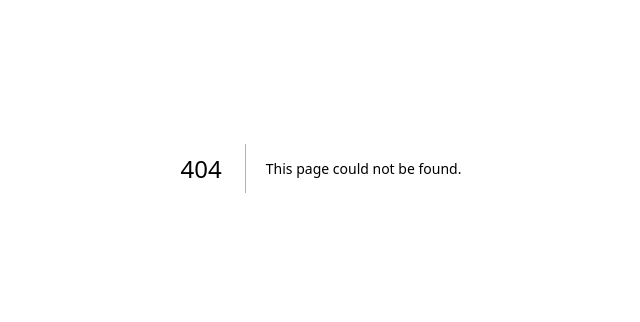
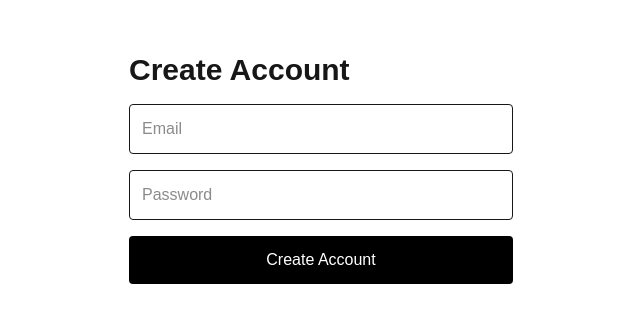
Before and after one commit to nitindahiyabuilds/ai-coach, a Next.js app: page /signup in a window 1280 px wide. Before the commit this address had no page. Shown: the part 232-554 px from the top of the page, without its empty margins (319-959 px from the left). Built offline with nearby package versions, Linux system fonts and the light colour scheme.

Commit message:
feat(auth): implement user signup

```diff
--- a/app/api/health/route.ts
+++ /dev/null
@@ -1,24 +0,0 @@
-import { NextResponse } from "next/server";
-import { supabase } from "@/lib/db/supabase";
-
-export async function GET() {
-  const { data, error } = await supabase
-    .from("health_check")
-    .select("*")
-    .limit(1);
-
-  if (error) {
-    return NextResponse.json(
-      {
-        success: false,
-        error: error.message,
-      },
-      { status: 500 }
-    );
-  }
-
-  return NextResponse.json({
-    success: true,
-    data,
-  });
-}
--- /dev/null
+++ b/app/signup/actions.ts
@@ -0,0 +1,30 @@
+"use server";
+
+import { createClient } from "@/lib/supabase/server";
+
+export async function signup(
+  prevState: { success: boolean; message: string },
+  formData: FormData
+) {
+  const email = formData.get("email") as string;
+  const password = formData.get("password") as string;
+
+  const supabase = await createClient();
+
+  const { error } = await supabase.auth.signUp({
+    email,
+    password,
+  });
+
+  if (error) {
+    return {
+      success: false,
+      message: error.message,
+    };
+  }
+
+  return {
+    success: true,
+    message: "Check your email to verify your account.",
+  };
+}
--- /dev/null
+++ b/app/signup/page.tsx
@@ -0,0 +1,9 @@
+import SignupForm from "@/components/auth/SignupForm";
+
+export default function SignupPage() {
+  return (
+    <main className="flex min-h-screen items-center justify-center">
+      <SignupForm />
+    </main>
+  );
+}
--- /dev/null
+++ b/components/auth/SignupForm.tsx
@@ -0,0 +1,59 @@
+"use client";
+
+import { useActionState } from "react";
+import { signup } from "@/app/signup/actions";
+
+const initialState = {
+  success: false,
+  message: "",
+};
+
+export default function SignupForm() {
+  const [state, formAction, pending] = useActionState(
+    signup,
+    initialState
+  );
+
+  return (
+    <form
+      action={formAction}
+      className="flex w-full max-w-sm flex-col gap-4"
+    >
+      <h1 className="text-3xl font-bold">Create Account</h1>
+
+      <input
+        type="email"
+        name="email"
+        placeholder="Email"
+        required
+        className="rounded border p-3"
+      />
+
+      <input
+        type="password"
+        name="password"
+        placeholder="Password"
+        required
+        className="rounded border p-3"
+      />
+
+      <button
+        type="submit"
+        disabled={pending}
+        className="rounded bg-black p-3 text-white"
+      >
+        {pending ? "Creating..." : "Create Account"}
+      </button>
+
+      {state.message && (
+        <p
+          className={
+            state.success ? "text-green-600" : "text-red-600"
+          }
+        >
+          {state.message}
+        </p>
+      )}
+    </form>
+  );
+}
--- a/lib/db/supabase.ts
+++ /dev/null
@@ -1,6 +0,0 @@
-import { createClient } from "@supabase/supabase-js";
-
-const supabaseUrl = process.env.NEXT_PUBLIC_SUPABASE_URL!;
-const supabaseAnonKey = process.env.NEXT_PUBLIC_SUPABASE_ANON_KEY!;
-
-export const supabase = createClient(supabaseUrl, supabaseAnonKey);
--- /dev/null
+++ b/lib/supabase/client.ts
@@ -0,0 +1,8 @@
+import { createBrowserClient } from "@supabase/ssr";
+
+export function createClient() {
+  return createBrowserClient(
+    process.env.NEXT_PUBLIC_SUPABASE_URL!,
+    process.env.NEXT_PUBLIC_SUPABASE_ANON_KEY!
+  );
+}
--- /dev/null
+++ b/lib/supabase/middleware.ts
@@ -0,0 +1,38 @@
+import { createServerClient } from "@supabase/ssr";
+import { NextResponse, type NextRequest } from "next/server";
+
+export async function updateSession(request: NextRequest) {
+  let response = NextResponse.next({
+    request,
+  });
+
+  const supabase = createServerClient(
+    process.env.NEXT_PUBLIC_SUPABASE_URL!,
+    process.env.NEXT_PUBLIC_SUPABASE_ANON_KEY!,
+    {
+      cookies: {
+        getAll() {
+          return request.cookies.getAll();
+        },
+        setAll(cookiesToSet) {
+          cookiesToSet.forEach(({ name, value }) => {
+            request.cookies.set(name, value);
+          });
+
+          response = NextResponse.next({
+            request,
+          });
+
+          cookiesToSet.forEach(({ name, value, options }) => {
+            response.cookies.set(name, value, options);
+          });
+        },
+      },
+    }
+  );
+
+  // Refresh the session if needed.
+  await supabase.auth.getUser();
+
+  return response;
+}
--- /dev/null
+++ b/lib/supabase/server.ts
@@ -0,0 +1,23 @@
+import { createServerClient } from "@supabase/ssr";
+import { cookies } from "next/headers";
+
+export async function createClient() {
+  const cookieStore = await cookies();
+
+  return createServerClient(
+    process.env.NEXT_PUBLIC_SUPABASE_URL!,
+    process.env.NEXT_PUBLIC_SUPABASE_ANON_KEY!,
+    {
+      cookies: {
+        getAll() {
+          return cookieStore.getAll();
+        },
+        setAll(cookiesToSet) {
+          cookiesToSet.forEach(({ name, value, options }) =>
+            cookieStore.set(name, value, options)
+          );
+        },
+      },
+    }
+  );
+}
--- a/package.json
+++ b/package.json
@@ -9,6 +9,7 @@
     "lint": "eslint"
   },
   "dependencies": {
+    "@supabase/ssr": "^0.12.4",
     "@supabase/supabase-js": "^2.112.0",
     "next": "16.3.0",
     "react": "19.2.8",
--- /dev/null
+++ b/proxy.ts
@@ -0,0 +1,12 @@
+import { type NextRequest } from "next/server";
+import { updateSession } from "@/lib/supabase/middleware";
+
+export async function proxy(request: NextRequest) {
+  return updateSession(request);
+}
+
+export const config = {
+  matcher: [
+    "/((?!_next/static|_next/image|favicon.ico|.*\\.(?:svg|png|jpg|jpeg|gif|webp)$).*)",
+  ],
+};
```
Also changed, not shown: 1 other file (tests, documents, lock files or other folders).
